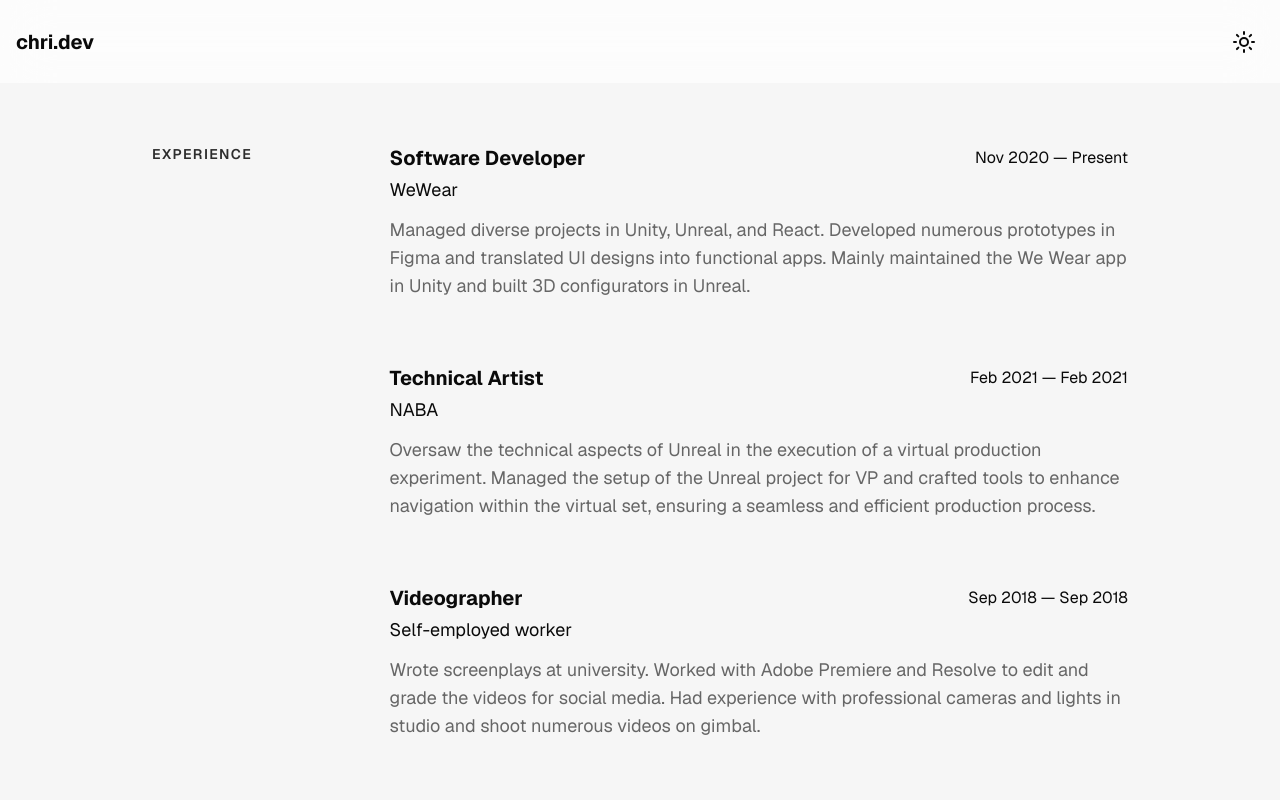
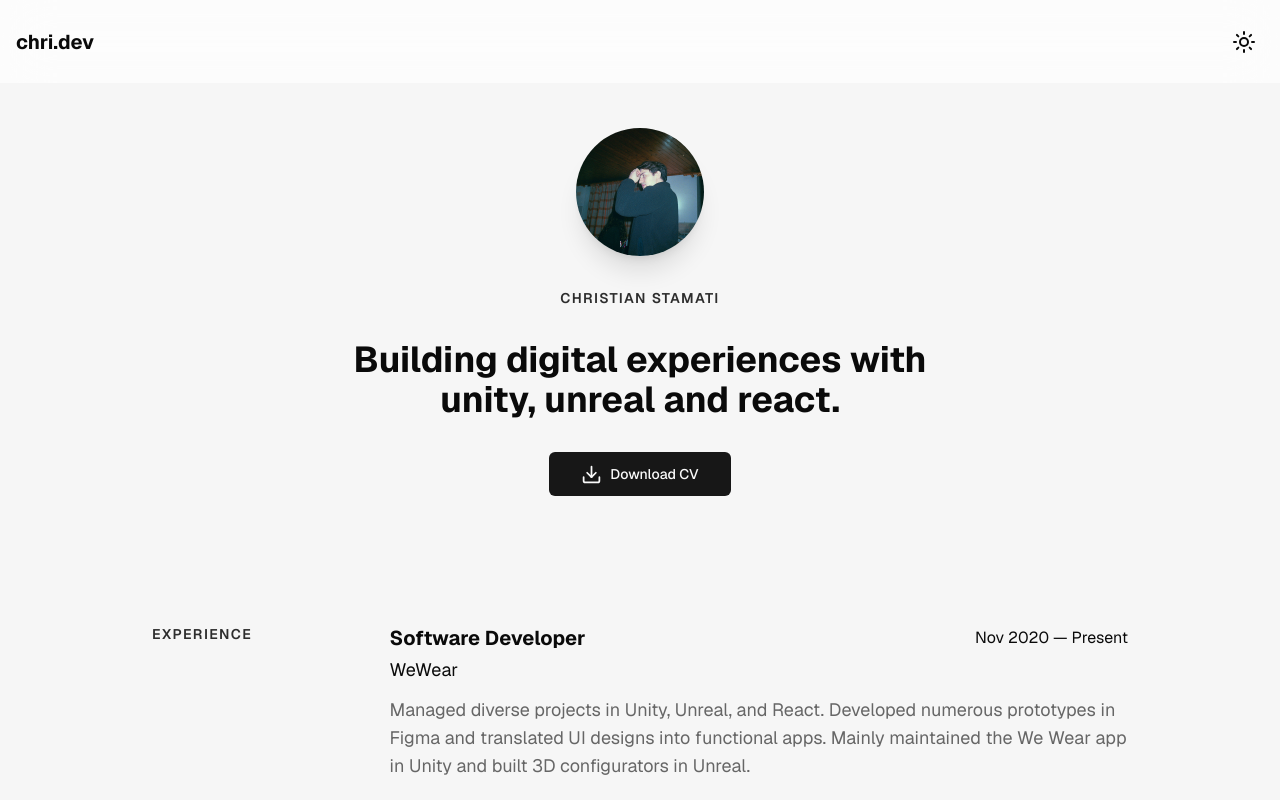
Before and after one commit to christianstamati/folio, a Next.js app: page /about in a window 1280 px wide. Shown: the top 800 px of the page. Built offline with nearby package versions, Linux system fonts and the light colour scheme; some icons are missing.

Commit message:
first about draft

```diff
--- a/src/app/about/page.tsx
+++ b/src/app/about/page.tsx
@@ -4,6 +4,10 @@ import OverlineText from "@/components/overline-text";
 import Experience from "@/components/experience";
 import { ExperienceData } from "@/types";
 import VerticalSpace from "@/components/vertical-space";
+import Image from "next/image";
+import Link from "next/link";
+import { Button } from "@/components/ui/button";
+import { Download, Mail } from "lucide-react";
 
 const aboutPage = {
   experiences: [
@@ -132,7 +136,28 @@ function ExperienceSet({
 export default function About() {
   return (
     <div className="flex flex-col items-center justify-center">
-      <ContentBlock className="my-36 sm:m-0 sm:mt-36">
+      <div className="flex  items-center justify-center py-32">
+        <div className="flex flex-col items-center gap-8 text-center">
+          <Image
+            className={"rounded-full shadow-xl"}
+            src={"/static/images/me.png"}
+            alt={"me"}
+            width={128}
+            height={128}
+          />
+          <OverlineText>CHRISTIAN STAMATI</OverlineText>
+          <h1 className="max-w-2xl text-4xl font-bold">
+            Building digital experiences with unity, unreal and react.
+          </h1>
+          <Link href={"/contact"}>
+            <Button size={"lg"}>
+              <Download size={21} className={"mr-2"} />
+              <span>Download CV</span>
+            </Button>
+          </Link>
+        </div>
+      </div>
+      <ContentBlock>
         <ExperienceSet items={aboutPage.experiences} header={"EXPERIENCE"} />
         <VerticalSpace size={"xl"}></VerticalSpace>
         <ExperienceSet items={aboutPage.education} header={"EDUCATION"} />
```
Also changed, not shown: public/static/images/me.png (added).
